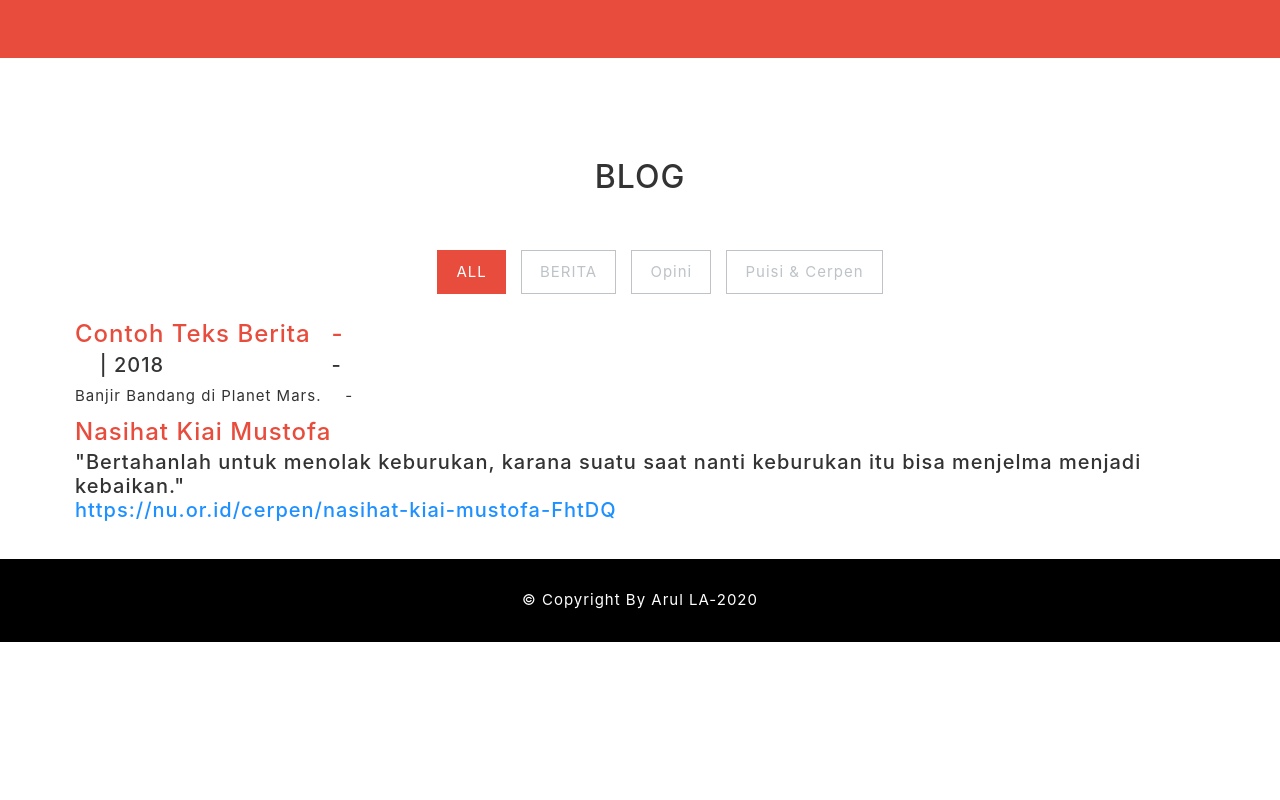
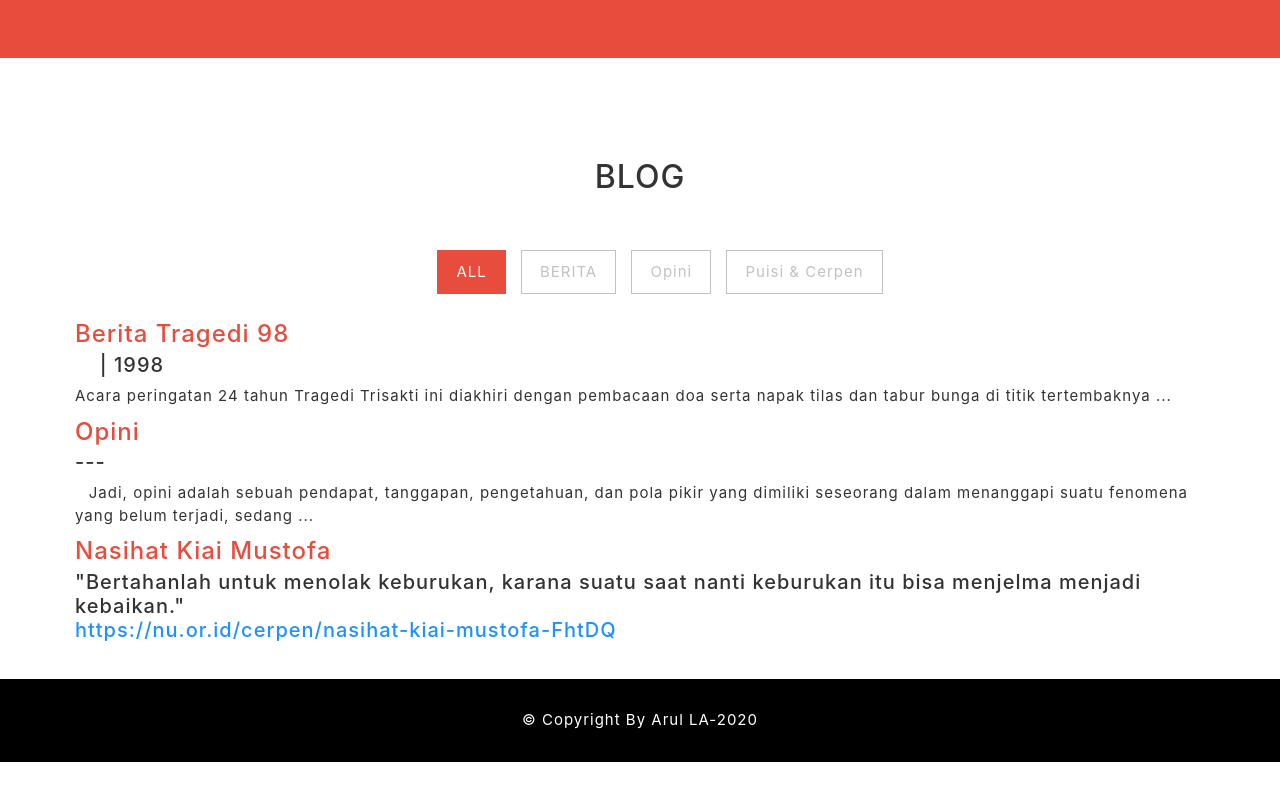
Before and after one commit to rulshrm/cbpkppkalitengah.github.io, a plain HTML site: page index.html in a window 1280 px wide. Shown: the part 2373-3173 px from the top of the page. Before the commit the page ends 3115 px from the top, so only its background shows below. Drawn offline with nearby package versions, Linux system fonts and the light colour scheme.

Commit message:
Update index.html

```diff
--- a/index.html
+++ b/index.html
@@ -29,9 +29,9 @@
 		<div class="overlay"></div>
 
 		<div class="slides-container">
-		    <img src="img/slide1.jpg" alt="">
-		    <img src="img/slide2.jpeg" alt="">
-		    <img src="img/slide3.jpeg" alt="">
+		    <img src="img/slide1.jpeg" alt="">
+		    <img src="img/slide1.jpeg" alt="">
+		    <img src="img/slide1.jpeg" alt="">
 		</div>
 
 		<div class="titleMessage">
@@ -196,16 +196,16 @@
 					<ul class="items">
 						  <li class=" apps media">
 						    <div class=" media-body">
-						      <h4 class=" mt-0 mb-1" style="color:#e74c3c";> Contoh Teks Berita</h4>
-						      <h5>ㅤ | 2018</h5>
-						      Banjir Bandang di Planet Mars.
+						      <h4 class=" mt-0 mb-1" style="color:#e74c3c";> Berita Tragedi 98</h4>
+						      <h5>ㅤ | 1998</h5>
+						      Acara peringatan 24 tahun Tragedi Trisakti ini diakhiri dengan pembacaan doa serta napak tilas dan tabur bunga di titik tertembaknya ...
 						    </div>
 						  </li><br>
 						  <li class="me media">
 						    <div class="media-body">
-						      <h4 class="mt-0 mb-1"style="color:#e74c3c";> -</h4>
-						      <h5>-</h5>
-								  ㅤ-
+						      <h4 class="mt-0 mb-1"style="color:#e74c3c";> Opini</h4>
+						      <h5>---</h5>
+								  ㅤJadi, opini adalah sebuah pendapat, tanggapan, pengetahuan, dan pola pikir yang dimiliki seseorang dalam menanggapi suatu fenomena yang belum terjadi, sedang ...
 						    </div>
 						  </li>
 						  <li class=" websites media">
```
